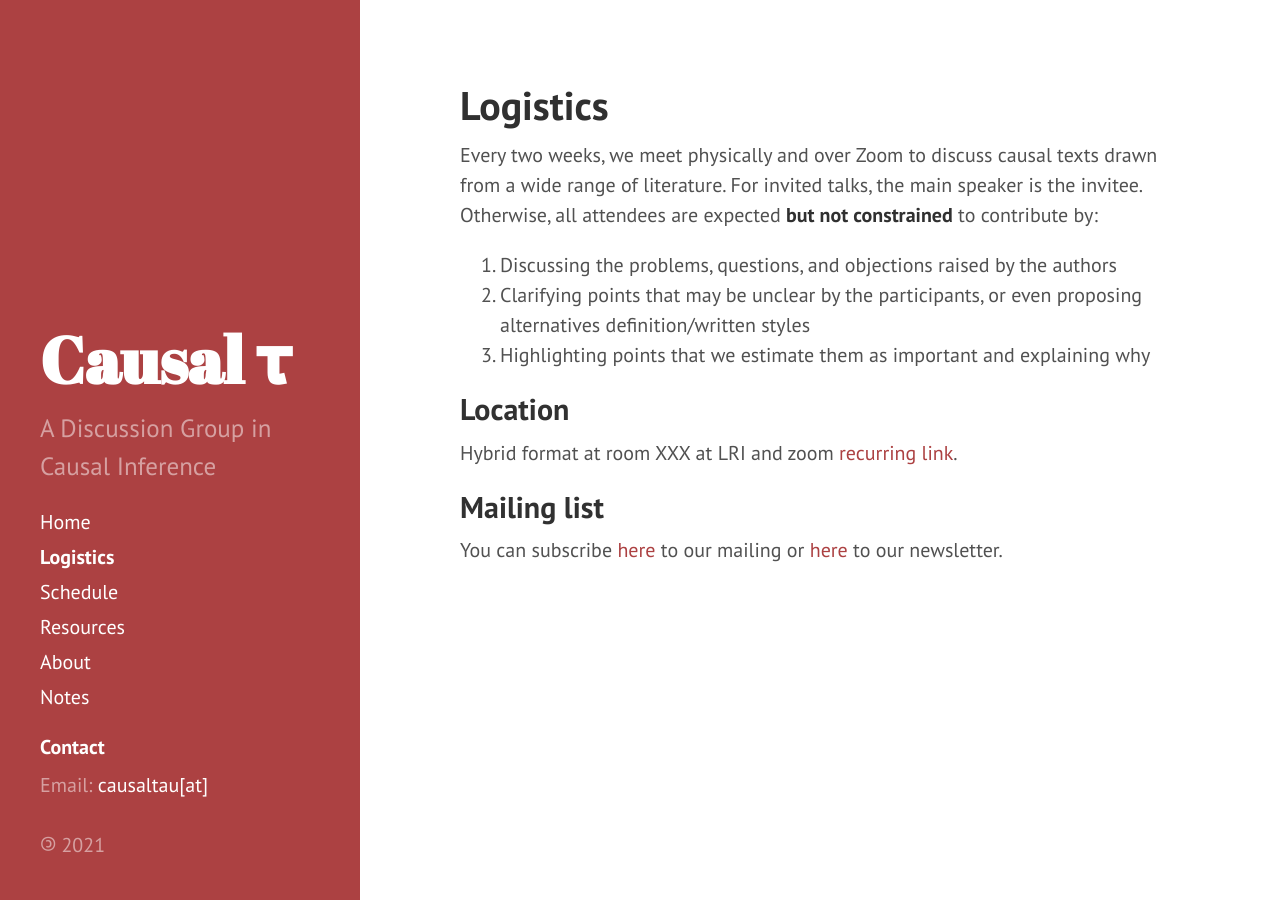
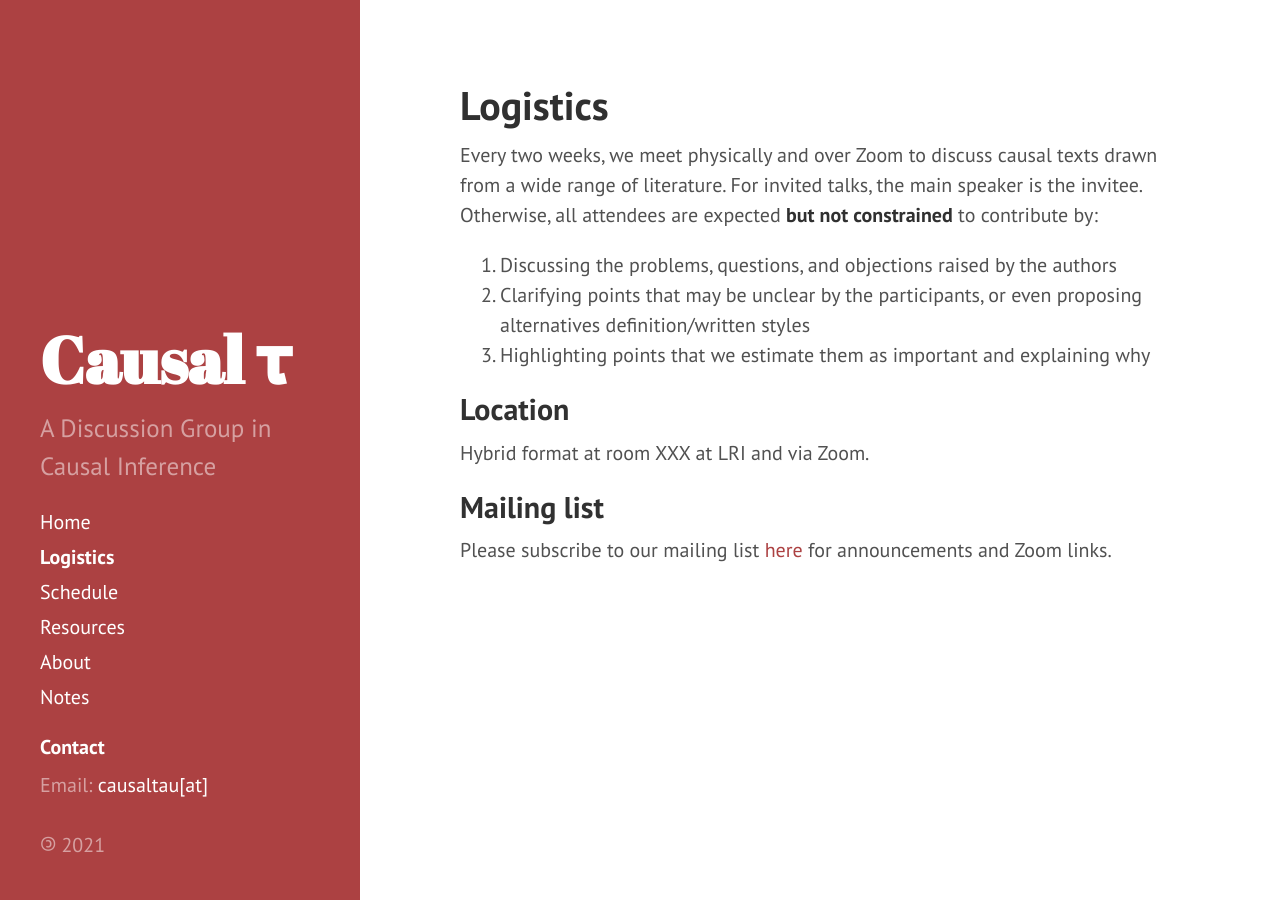
Before and after one commit to CausalTau/causaltau.github.io, a Jekyll site: the page built from logistics.md, in a window 1280 px wide. Built offline with Jekyll 4.4.1, drawn with Linux system fonts in a browser that asks for light colours; nearby versions of some CDN libraries.

Commit message:
Include the forms to proposal a talk and/or to subscribe to mailing list

```diff
--- a/index.html
+++ b/index.html
@@ -9,9 +9,9 @@
 
 <blockquote><p>Thousands of years ago, a revolution happened. Humans started to realise that certain things cause others and that changes in the former lead to changes in the latter. From this discovery, came science-based civilisation. <strong>All of this occurred, because humans asked a single question: Why?</strong> (Judea and Mackenzie, 2018).</p></blockquote>
 
-<p>Causal 𝛕 hosts a biweekly meeting group to discuss advances in the field of causal inference, from both empirical and formal viewpoint. Everyone with an interest in discussing causal inference is very welcome to come along. We also host talks by researchers in the causal inference domain.</p>
+<p>Causal 𝛕 hosts a biweekly meeting group to discuss advances in the field of causal inference, from both empirical and formal viewpoint. Everyone with an interest in discussing causal inference is very welcome to come along. We also host talks by researchers working in the causal inference domain.</p>
 
-<p>If you would like to present your research at the Causal 𝛕 meeting group, please contact one of the organizers, or send them a message through the <a href="">contact form</a>.
+<p>If you would like to present your research at the Causal 𝛕 meeting group, please send us a message through this <a href="https://forms.gle/EGFg6w3FTqfxm6sJA">form</a>.
 </p>
 
 <div style="padding-bottom: 100px" id="main" role="main" class="container">
--- a/logistics.md
+++ b/logistics.md
@@ -12,8 +12,8 @@
 
 ## Location
 
-Hybrid format at room XXX at LRI and zoom [recurring link](https://#).
+Hybrid format at room XXX at LRI and via Zoom.
 
 ## Mailing list
 
-You can subscribe [here](https://#) to our mailing or [here](https://#) to our newsletter.
+Please subscribe to our mailing list [here](https://forms.gle/s1543jWtvg4Yt5c68) for announcements and Zoom links.
```
Also changed, not shown: resources.md (+1 -1 lines).
